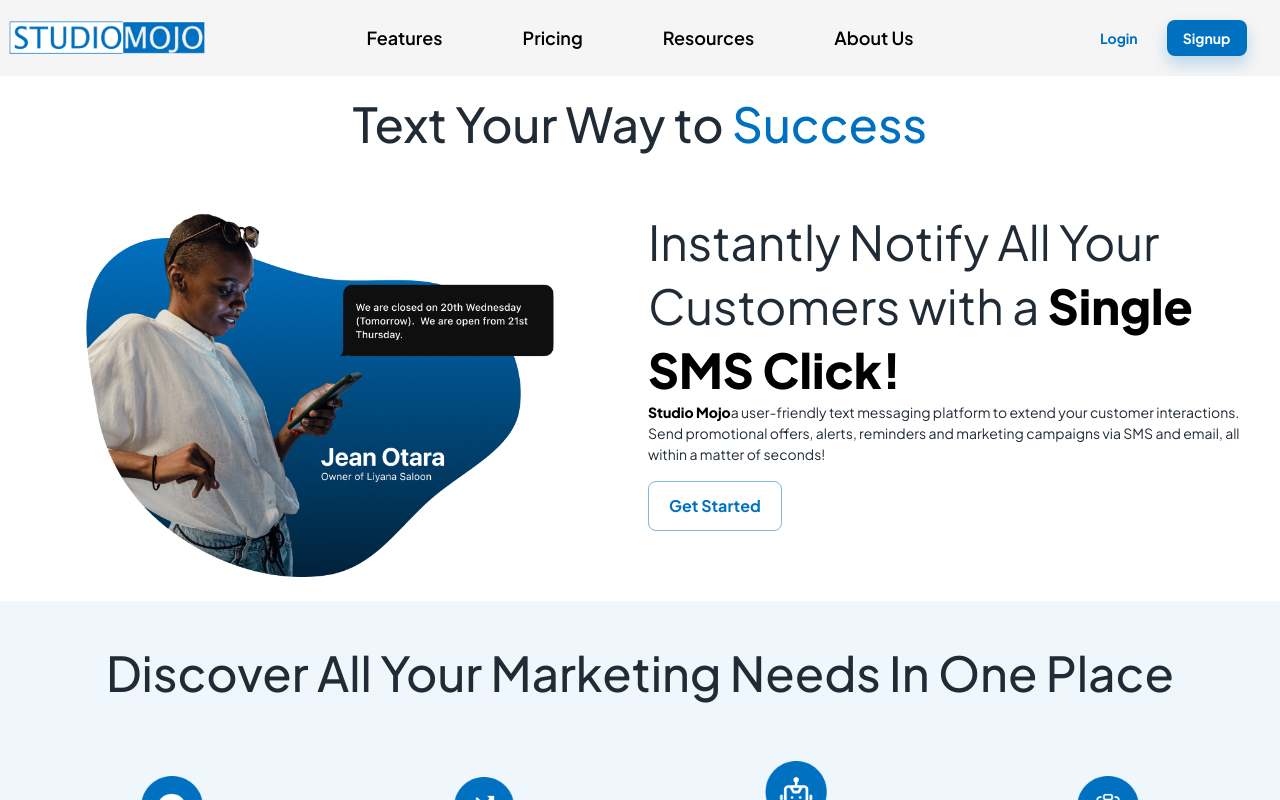
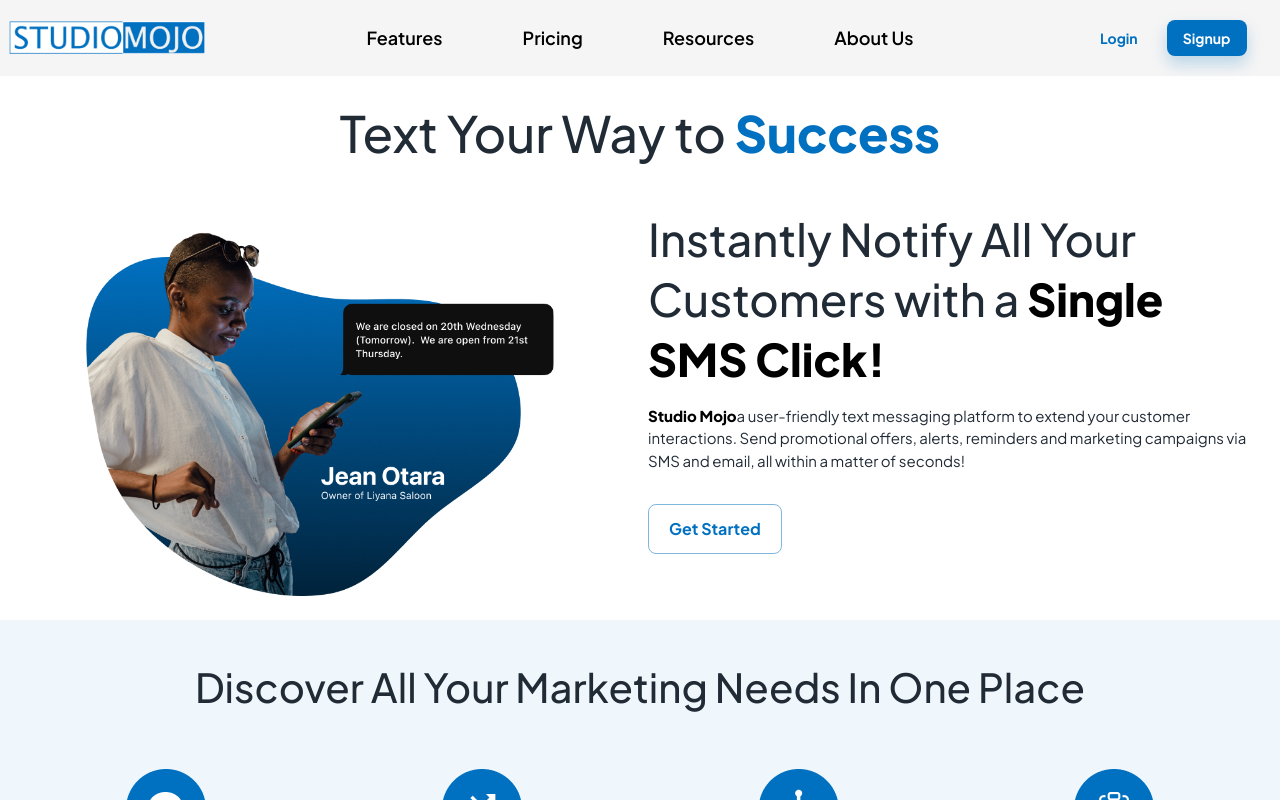
Before and after one commit to RAKITHA-AMADITHYA/Studio-Mojo, a React (Vite) app: page / in a window 1280 px wide. Built offline with nearby package versions, Linux system fonts and the light colour scheme.

Commit message:
finetuned the home page

```diff
--- a/src/pages/Home.jsx
+++ b/src/pages/Home.jsx
@@ -7,48 +7,32 @@ import noteIcon from '../assets/note.png'
 import FacebookIcon from '@mui/icons-material/Facebook';
 import YouTubeIcon from '@mui/icons-material/YouTube';
 import InstagramIcon from '@mui/icons-material/Instagram';
-
+import { motion } from "framer-motion"
 import Feature from '../assets/feature.gif'
 import logo from '../assets/logo.png'
 import { useGSAP } from '@gsap/react'
 import gsap from "gsap";
 import { Link } from 'react-router-dom'
-
+import Card from '../components/ContentCard/Card'
 
 const Home = () => {
-  useGSAP(() => {
-    gsap.to('#text', {
-      ease: 'power1.inOut',
-      opacity: 1,
-      y: 0
-    })
 
-    gsap.fromTo('.para', {
-      opacity: 0,
-      y: 20
-    }, {
-      opacity: 1,
-      y: 0,
-      delay: 1,
-      stagger: 0.1
-    })
-  }, [])
 
   const isXsSm = useMediaQuery(theme => theme.breakpoints.down('sm'));
   const isMd = useMediaQuery(theme => theme.breakpoints.up('md'));
   const isLg = useMediaQuery(theme => theme.breakpoints.up('lg'));
   return (
-    <>
+    <div  >
       {/* Section 1 */}
       <section>
         {/* Text Grid */}
-        <Grid item display={'flex'} justifyContent={'center'} mt={2}>
+        <Grid item display={'flex'} justifyContent={'center'} alignItems={'center'} textAlign={'center'} mt={2} p={1}>
           <Fade in timeout={1000}>
-            <Typography variant='h2'>
-              <span id='text' style={{ fontSize: { xs: '2px', sm: '20px', md: '30px', lg: '30px', xl: '30px' } }}>
+            <Typography variant='h2' sx={{ fontSize: { xs: '30px', sm: '40px', md: '40px', lg: '50px', xl: '80px' }, }}>
+              <span id='text' >
                 Text Your Way to
               </span>{' '}
-              <span id='text' style={{ color: '#0070C0', fontSize: { xs: '20px', sm: '20px', md: '30px', lg: '30px', xl: '30px' } }}>
+              <span id='text' style={{ color: '#0070C0', fontWeight: 800 }} >
                 Success
               </span>
             </Typography>
@@ -56,41 +40,50 @@ const Home = () => {
         </Grid>
 
         <Grid container mt={-2} spacing={2} p={1}>
-          <Grid item xs={12} sm={12} md={6} lg={6} xl={6} display={'flex'} justifyContent={'center'} alignItems={'center'}>
+          <Grid item xs={12} sm={12} md={6} lg={6} xl={6} display={'flex'} justifyContent={'center'} >
+            {/* <motion.div animate={{}}> */}
+
             <img src={anime} width={'75%'} alt="" />
+            {/* </motion.div> */}
           </Grid>
-          <Grid item xs={12} sm={12} md={6} lg={6} xl={6} display={'flex'} justifyContent={'center'} alignItems={'start'} flexDirection={'column'} >
+          <Grid item xs={12} sm={12} md={6} lg={6} xl={6} display={'flex'} justifyContent={'center'} alignItems={'start'} flexDirection={'column'} p={2} >
             <Fade in timeout={2000}>
-              <Typography variant='h2' fontWeight={400}>
-                <span style={{ fontSize: { xs: '20px', sm: '20px', md: '30px', lg: '30px', xl: '30px' } }}>
+              <Typography variant='h2' sx={{ fontSize: { xs: '25px', sm: '30px', md: '30px', lg: '45px', xl: '80px' }, }}>
+                <span >
                   Instantly Notify All Your Customers with a
                 </span>{" "}
                 <span style={{ color: '#000000', fontWeight: 800 }}>
                   Single SMS Click!
                 </span>
               </Typography></Fade>
+            <Grid item mt={2}>
+              <Fade in timeout={3000}>
 
-            <Typography variant='p' > <span style={{ color: '#000000', fontWeight: 800 }}>
+                <Typography variant='subtitle1' sx={{ fontSize: { xs: '12px', sm: '15px', md: '15px', lg: '15px', xl: '30px' } }} > <span style={{ color: '#000000', fontWeight: 800 }}>
                   Studio Mojo
                 </span>
-              <span style={{ fontSize: { xs: '20px', sm: '20px', md: '30px', lg: '30px', xl: '30px' } }}>
+                  <span >
                     a user-friendly text messaging platform to extend your customer interactions. Send promotional offers, alerts, reminders and marketing campaigns via SMS and email, all within a matter of seconds!
                   </span>{" "}
 
                 </Typography>
+              </Fade>
+            </Grid>
 
             <Link to="/signup">
+              <Fade in timeout={4000}>
               <Button
   sx={{
-                  mt: 2, // Add margin-top
-                  fontSize: '1rem', // Increase font size
-                  padding: '10px 20px', // Increase padding
+    mt: 4, // Add margin-top
+    fontSize: { xs: '1rem', xl: '1.5rem' }, // Set different font sizes for different screen sizes
+    padding: { xs: '10px 20px', xl: '20px 40px' }, // Set different padding for different screen sizes
   }}
   variant="outlined"
   href="#outlined-buttons"
 >
                   Get Started
                 </Button>
+              </Fade>
             </Link>
           </Grid>
         </Grid>
@@ -99,99 +92,39 @@ const Home = () => {
 
       {/* Section 2 */}
       <section style={{ background: 'var(--P1, rgba(0, 112, 192, 0.06))' }}>
-        <Grid item display={'flex'} justifyContent={'center'} mt={2} p={5}>
-          <Typography variant='h2'>Discover All Your Marketing Needs In One Place</Typography>
+        <Grid item display={'flex'} justifyContent={'center'} mt={2} p={5} alignItems={'center'} textAlign={'center'}>
+          <Typography variant='h2' sx={{ fontSize: { xs: '25px', sm: '30px', md: '33px', lg: '40px', xl: '50px' } }}>Discover All Your Marketing Needs In One Place</Typography>
         </Grid>
+        <Grid container p={2} spacing={2} display={'flex'} justifyContent={'center'} alignItems={'center'} textAlign={'center'}>
 
-        <Grid container p={2}>
-          {/*Messege Grid  */} <Grid
-            item
-            xs={12}
-            sm={12}
-            md={6}
-            lg={3}
-            xl={3}
-            container
-            justifyContent="center"
-            alignItems="center"
-            flexDirection="column"
-          >
-            <img src={messegeIcon} width={'20%'} alt="" />
-            <Typography variant="h5">SMS Campaigns to Contact Lists</Typography>
-            <Grid item p={2}>
-              <Typography variant="p">You can send a simple SMS message to multiple contact groups at the same
-                time in one single campaign.</Typography></Grid>
-          </Grid>
-          <Grid
-            item
-            xs={12}
-            sm={12}
-            md={6}
-            lg={3}
-            xl={3}
-            container
-            justifyContent="center"
-            alignItems="center"
-            flexDirection="column"
-            p
-          >
-            <img src={missedCallIcon} width={'20%'} alt="" />
-            <Typography variant="h5">Missed Call lead generation</Typography>
-            <Grid item p={2}>
-              <Typography variant="p">You can send a simple SMS message to multiple contact groups at the same
-                time in one single campaign.</Typography>
-            </Grid>
+        <Card img={messegeIcon} title="SMS Campaigns to " title2="Contact Lists"
+          description="You can send a simple SMS message to multiple contact groups at the same
+        time in one single campaign."
+        />
 
+        <Card img={missedCallIcon}   title="Missed Call lead  " title2="generation"
+          description="You can send a simple SMS message to multiple contact groups at the same
+        time in one single campaign."
+        />
+
+<Card img={robotIcon} title="Bots with automated  "  title2=" interactivity"
+          description="You can send a simple SMS message to multiple contact groups at the same
+        time in one single campaign."
+        />
+
+        <Card img={noteIcon} title="Criteria system for "  title2=" campaigns"
+          description="You can send a simple SMS message to multiple contact groups at the same
+        time in one single campaign."
+        />
 
 </Grid>
 
-          <Grid
-            item
-            xs={12}
-            sm={12}
-            md={6}
-            lg={3}
-            xl={3}
-            container
-            justifyContent="center"
-            alignItems="center"
-            flexDirection="column"
-          >
-            <img src={robotIcon} width={'20%'} alt="" />
-            <Typography variant="h5">Bots with automated
-              interactivity</Typography>
-            <Grid item p={2}>
-              <Typography variant="p">You can send a simple SMS message to multiple contact groups at the same
-                time in one single campaign.</Typography></Grid>
-          </Grid>
-
-          <Grid
-            item
-            xs={12}
-            sm={12}
-            md={6}
-            lg={3}
-            xl={3}
-            container
-            justifyContent="center"
-            alignItems="center"
-            flexDirection="column"
-          >
-            <img src={noteIcon} width={'20%'} alt="" />
-            <Typography variant="h5">Criteria system for campaigns</Typography>
-            <Grid item p={2}>
-              <Typography variant="p">You can send a simple SMS message to multiple contact groups at the same
-                time in one single campaign.</Typography></Grid>
-          </Grid>
-
-        </Grid>
         <Grid item p={2} display={'flex'} justifyContent={'center'} >
           <Link to="/features">
             <Button
               sx={{
                 mt: 2, // Add margin-top
-                fontSize: '1rem', // Increase font size
-                padding: '10px 20px',
+                fontSize: { xs: '1rem', xl: '1.5rem' },                padding: '10px 20px',
                 '&:hover': {
                   backgroundColor: '#0070C0', // Change background color on hover
                 }, // Increase padding
@@ -213,6 +146,8 @@ const Home = () => {
           <Typography variant='h2'>How you can use our tool ?</Typography>
         </Grid>
 
+
+
         <Grid
           item
           display="flex"
@@ -230,20 +165,18 @@ const Home = () => {
         </Grid>
 
 
-        <Grid container>
 
-        </Grid>
       </section>
 
       {/* Section 4 */}
       <section style={{ background: 'var(--P1, rgba(0, 112, 192, 0.06))' }}>
-        <Grid item display={'flex'} justifyContent={'center'} mt={10} p={2}>
-          <Typography variant='h4' fontWeight={400}>Convenient and cost-effective plans are available for Anyone</Typography>
+        <Grid item display={'flex'} justifyContent={'center'} alignItems={'center'} textAlign={'center'} p={2}>
+          <Typography variant='h4'  sx={{ fontSize: { xs: '25px', sm: '25px', md: '30px', lg: '30px', xl: '30px' } }} fontWeight={400}>Convenient and cost-effective plans are available for Anyone</Typography>
         </Grid>
 
 
-        <Grid item display={'flex'} justifyContent={'center'} alignItems={'center'} mt={2} p={2}>
-          <Typography variant='h3' sx={{ fontSize: { xs: '20px', sm: '20px', md: '30px', lg: '30px', xl: '30px' } }}>Have An Unlimited Amount Of Team Members, Contacts And Text Messages</Typography>
+        <Grid item display={'flex'} justifyContent={'center'} alignItems={'center'} textAlign={'center'} mt={2} p={2}>
+          <Typography variant='h3' sx={{ fontSize: { xs: '30px', sm: '35px', md: '35px', lg: '35px', xl: '35px' } }}>Have An Unlimited Amount Of Team Members, Contacts And Text Messages</Typography>
         </Grid>
 
         <Grid item display={'flex'} justifyContent={'center'} alignItems={'center'} mt={20} p={2}>
@@ -296,7 +229,7 @@ const Home = () => {
 
       </section>
 
-    </>
+    </div>
   )
 }
 
```
Lines whose indentation alone changed are shown as unchanged.
